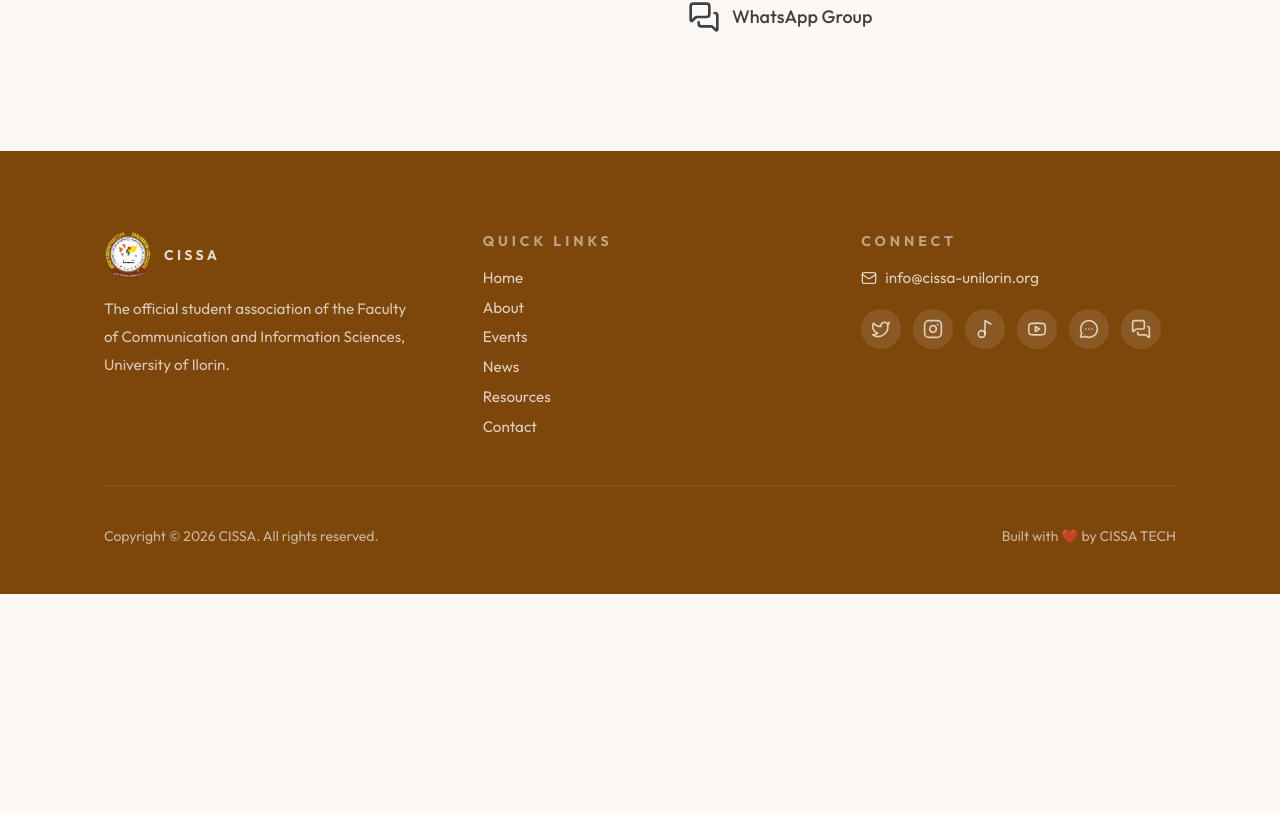
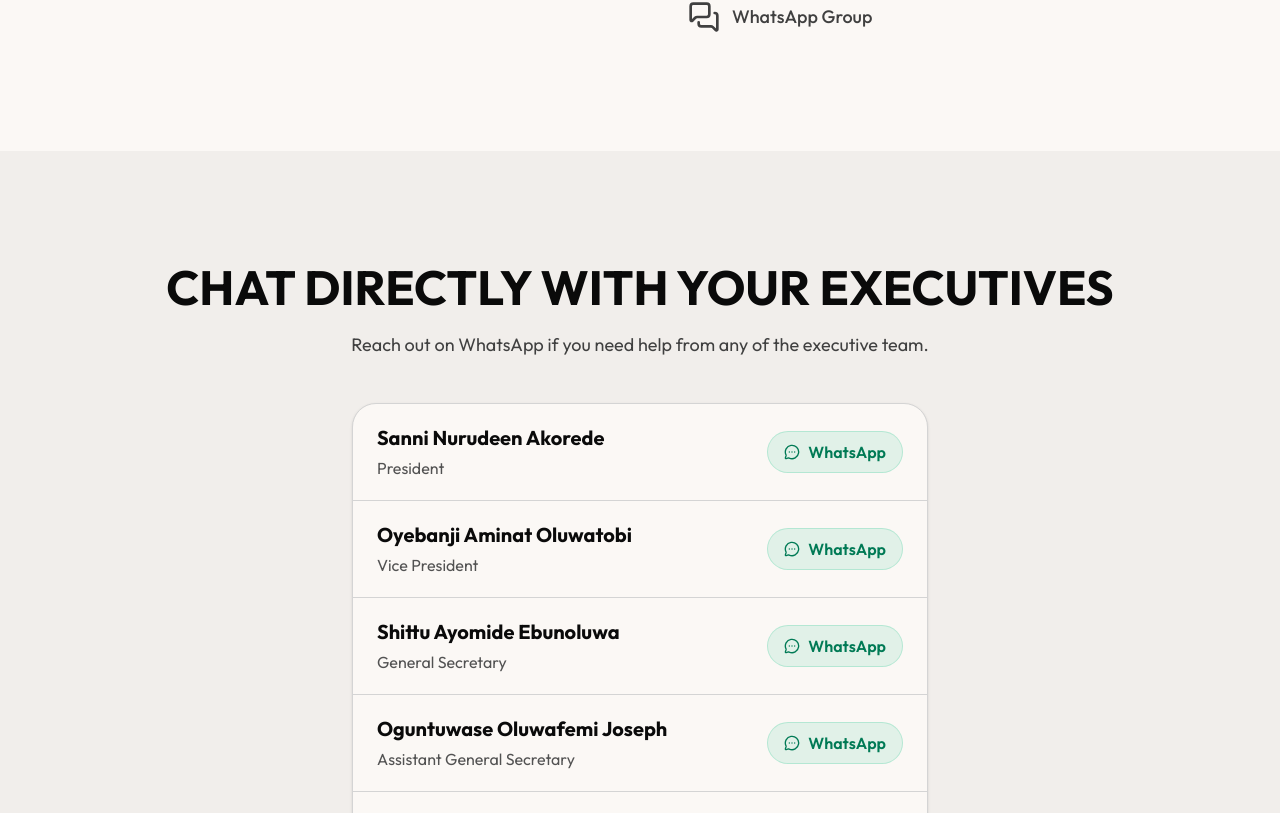
Before and after one commit to cissaunilorin/cissa-paragon-website-frontend, a Next.js app: page /contact in a window 1280 px wide. Shown: the part 1307-2120 px from the top of the page. Before the commit the page ends 1901 px from the top, so only its background shows below. Built offline with nearby package versions, Linux system fonts and the light colour scheme.

Commit message:
feat: add ExecutiveContactList component to Contact page

```diff
--- /dev/null
+++ b/src/app/(main)/contact/_components/ExecutiveContactList.tsx
@@ -0,0 +1,58 @@
+import { MessageCircleMore } from "lucide-react";
+
+import { executives } from "@/lib/executives";
+import { formatNumberToWhatsappLink } from "@/lib/utils/format";
+
+const executiveContacts = executives
+	.map((executive) => ({
+		name: executive.name,
+		position: executive.position,
+		whatsapp: executive.socials?.whatsapp,
+	}))
+	.filter((executive) => executive.whatsapp);
+
+export default function ExecutiveContactList() {
+	return (
+		<section className="bg-base-200">
+			<div className="mx-auto max-w-6xl px-6 py-20 md:px-8 lg:px-10 lg:py-28">
+				<div className="space-y-4">
+					<h2 className="text-3xl font-bold uppercase text-neutral-950 md:text-5xl text-center">
+						Chat directly with your executives
+					</h2>
+					<p className="text-base leading-8 text-neutral-700 md:text-lg md:leading-9 text-center">
+						Reach out on WhatsApp if you need help from any of the executive team.
+					</p>
+				</div>
+
+				<ul className="max-w-xl mx-auto mt-10 divide-y divide-neutral-300 overflow-hidden rounded-3xl border border-neutral-300 bg-base-100 shadow-sm">
+					{executiveContacts.map((executive) => (
+						<li
+							key={executive.name}
+							className="flex flex-col gap-4 px-5 py-5 sm:flex-row sm:items-center sm:justify-between sm:px-6"
+						>
+							<div className="space-y-1">
+								<h3 className="text-lg font-bold text-neutral-950 md:text-xl">
+									{executive.name}
+								</h3>
+								<p className="text-sm text-neutral-600 md:text-base">
+									{executive.position}
+								</p>
+							</div>
+
+							<a
+								href={formatNumberToWhatsappLink(executive.whatsapp)}
+								target="_blank"
+								rel="noreferrer"
+								className="inline-flex items-center gap-2 self-end rounded-full border border-emerald-500/20 bg-emerald-500/10 px-4 py-2 text-sm font-semibold text-emerald-700 transition-colors duration-200 hover:border-emerald-500/35 hover:bg-emerald-500/15 hover:text-emerald-800 md:self-auto md:text-base"
+								aria-label={`${executive.name} on WhatsApp`}
+							>
+								<MessageCircleMore className="h-4 w-4 shrink-0" />
+								<span>WhatsApp</span>
+							</a>
+						</li>
+					))}
+				</ul>
+			</div>
+		</section>
+	);
+}
--- a/src/app/(main)/contact/page.tsx
+++ b/src/app/(main)/contact/page.tsx
@@ -1,11 +1,13 @@
 import Hero from "./_components/Hero";
 import ContactInfo from "./_components/ContactInfo";
+import ExecutiveContactList from "./_components/ExecutiveContactList";
 
 export default function ContactPage() {
 	return (
 		<>
 			<Hero />
 			<ContactInfo />
+			<ExecutiveContactList />
 		</>
 	);
 }
```
